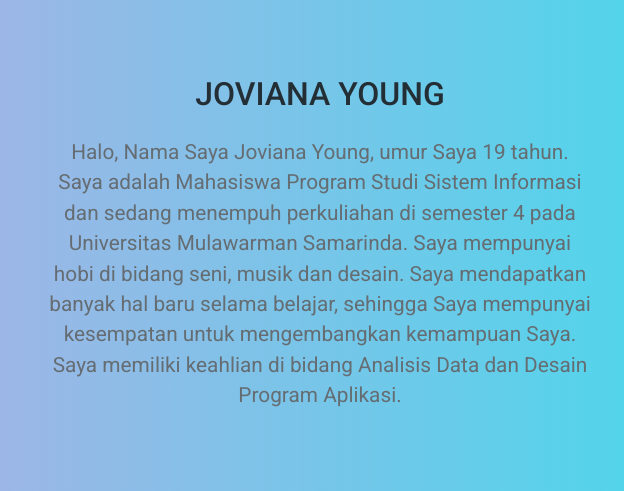
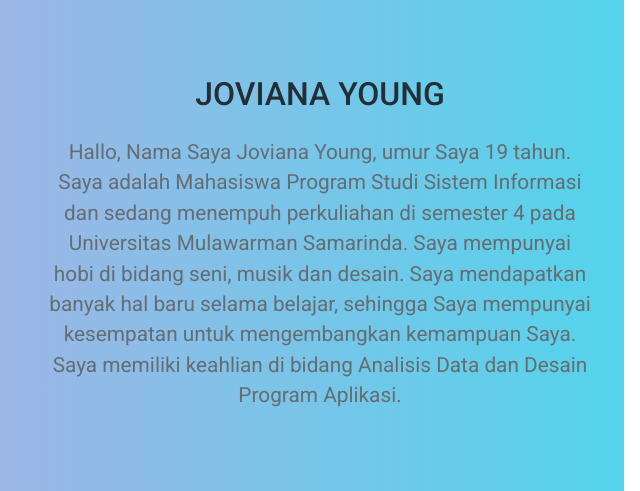
Before and after one commit to JovianaYoung/2209116012_Joviana-Young_Mini-Project-1_Praktikum-WEB, a plain HTML site: page index.html in a window 1280 px wide. Shown: the part 880-1371 px from the top of the page, 616-1256 px from the left. Drawn offline with Linux system fonts and the light colour scheme.

Commit message:
2209116012_JovianaYoung_Website_Portofolio

```diff
--- a/index.html
+++ b/index.html
@@ -61,7 +61,7 @@
 
                 <div class="service">
                     <h4>JOVIANA YOUNG</h4>
-                    <p>Halo, Nama Saya Joviana Young, umur Saya 19 tahun. Saya adalah Mahasiswa Program Studi Sistem Informasi dan sedang menempuh perkuliahan di semester 4 pada Universitas Mulawarman Samarinda.
+                    <p>Hallo, Nama Saya Joviana Young, umur Saya 19 tahun. Saya adalah Mahasiswa Program Studi Sistem Informasi dan sedang menempuh perkuliahan di semester 4 pada Universitas Mulawarman Samarinda.
                         Saya mempunyai hobi di bidang seni, musik dan desain. Saya mendapatkan banyak hal baru selama belajar, sehingga Saya mempunyai kesempatan untuk mengembangkan kemampuan Saya.
                         Saya memiliki keahlian di bidang Analisis Data dan Desain Program Aplikasi.</p>
                 </div>
```
